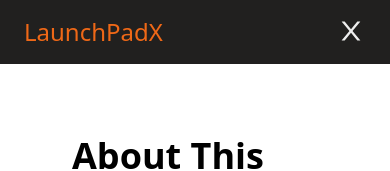
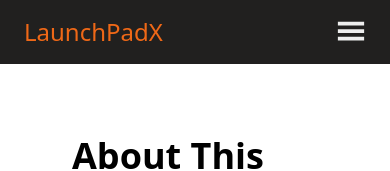
Before and after one commit to Aaryamann171/LaunchPadX, a Next.js app: page /about in a window 390 px wide. Shown: the top 171 px of the page. Built offline with nearby package versions, Linux system fonts and the light colour scheme.

Commit message:
hotfix: hamburger menu and close icon wrong order

```diff
--- a/components/header.js
+++ b/components/header.js
@@ -17,7 +17,7 @@ const Header = () => {
             <div className="flex justify-between px-4 my-2 px-2 md:hidden">
                 <Link href="/"><h1 className="text-2xl text-accent md:mb-0">LaunchPadX</h1></Link>
                 <div onClick={()=>setHeaderOpen(!headerOpen)} className='text-3xl text-foreground cursor-pointer md:hidden'>
-                    { headerOpen ? <GiHamburgerMenu /> : <AiOutlineClose /> }
+                    { headerOpen ? <AiOutlineClose /> : <GiHamburgerMenu /> }
                 </div>
             </div>
             {
```
